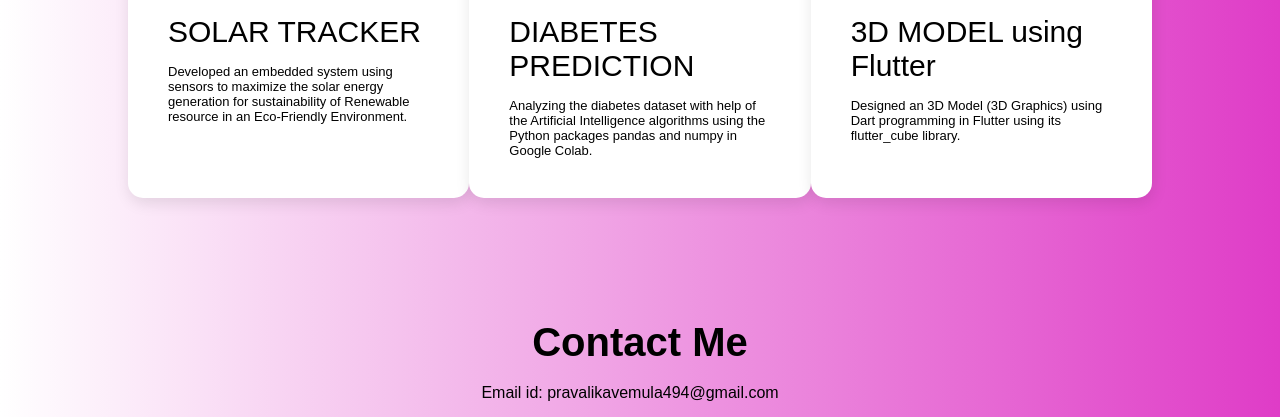
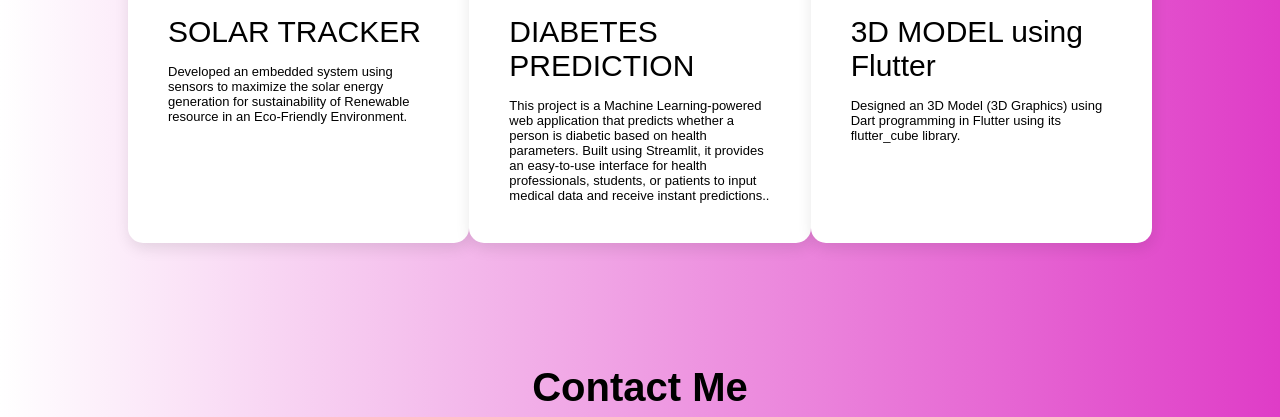
Before and after one commit to Pravalikavemula/portfolio, a plain HTML site: page portfolio/index.html in a window 1280 px wide. Shown: the part 1861-2278 px from the top of the page. Drawn offline with Linux system fonts and the light colour scheme.

Commit message:
Update index.html

```diff
--- a/portfolio/index.html
+++ b/portfolio/index.html
@@ -31,7 +31,6 @@
             </div>
         </div>
     </div>
-
     <!-- About Section -->
     <div id="about">
         <div class="container">
@@ -62,7 +61,6 @@
              </div>
         </div>
     </div>
-
     <!-- Project Section -->
      <br>
     <br>
@@ -83,9 +81,10 @@
                 <div class="project-col">
                     <img src="photos/prj2.jpg" alt="Project 2">
                     <h3>DIABETES PREDICTION </h3>
-                    <p> Analyzing the diabetes dataset with help of the Artificial
-                        Intelligence algorithms using the Python packages pandas and
-                        numpy in Google Colab.</p>
+                    <p>This project is a Machine Learning-powered web application that predicts whether a person
+                        is diabetic based on health parameters. Built using Streamlit, it provides an easy-to-use
+                        interface for health professionals, students, or patients to input
+                        medical data and receive instant predictions..</p>
                 </div>
                 <div class="project-col">
                     <img src="photos/prj3.jpg" alt="Project 3">
@@ -129,7 +128,5 @@
               </ul>
           </div>
         </footer>
-
-
 </body>
 </html>
```
